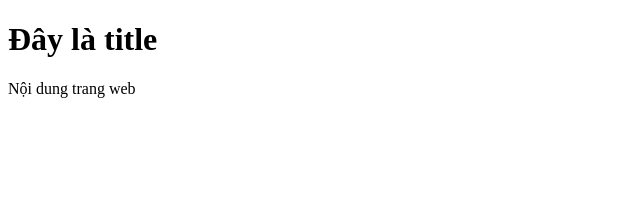
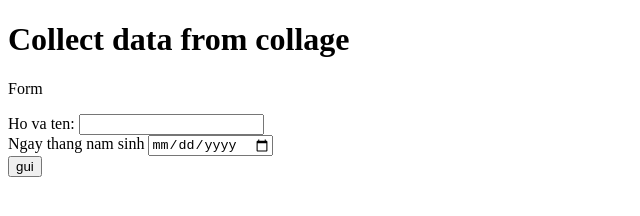
Before and after one commit to nguyenthang2003/mywebpage, a plain HTML site: page index.html in a window 1280 px wide. Shown: the whole page, without its empty margins (0-640 px from the left). Drawn offline with Linux system fonts and the light colour scheme.

Commit message:
Update index.html

```diff
--- a/index.html
+++ b/index.html
@@ -6,7 +6,14 @@
         </title>
     </head>
     <body>
-        <h1> Đây là title</h1>
-        <p> Nội dung trang web</p>
+        <h1> Collect data from collage </h1>
+        <p> Form</p>
+        <form action="xulydata.php" method="post">
+            <label for="ten">Ho va ten: </label>
+            <input type="text" id="ten" name="ten"><br>
+            <label for="ngaysinh">Ngay thang nam sinh</label>
+            <input type="date" id="ngaysinh" name="ngaysinh"><br>
+            <input type="submit" value="gui">
+        </form>
     </body>
 </html>
```
